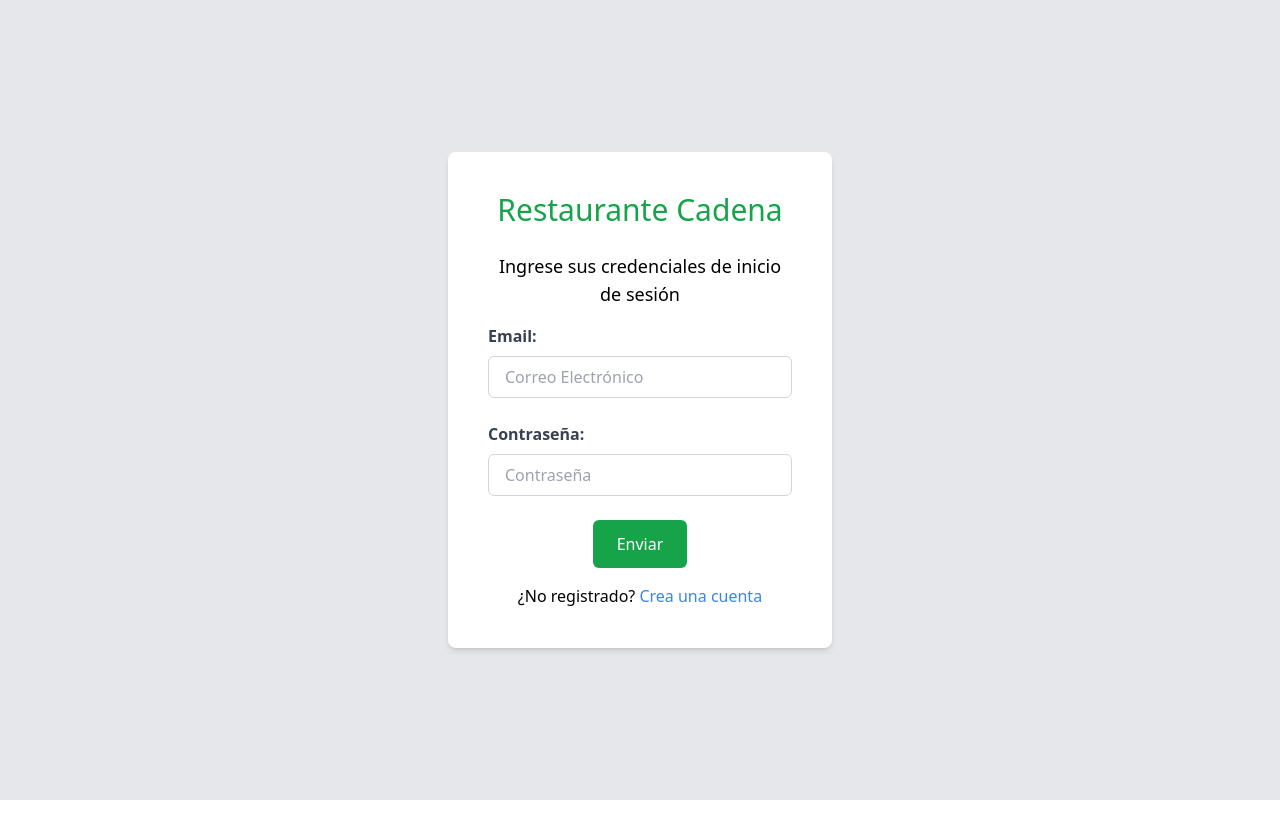
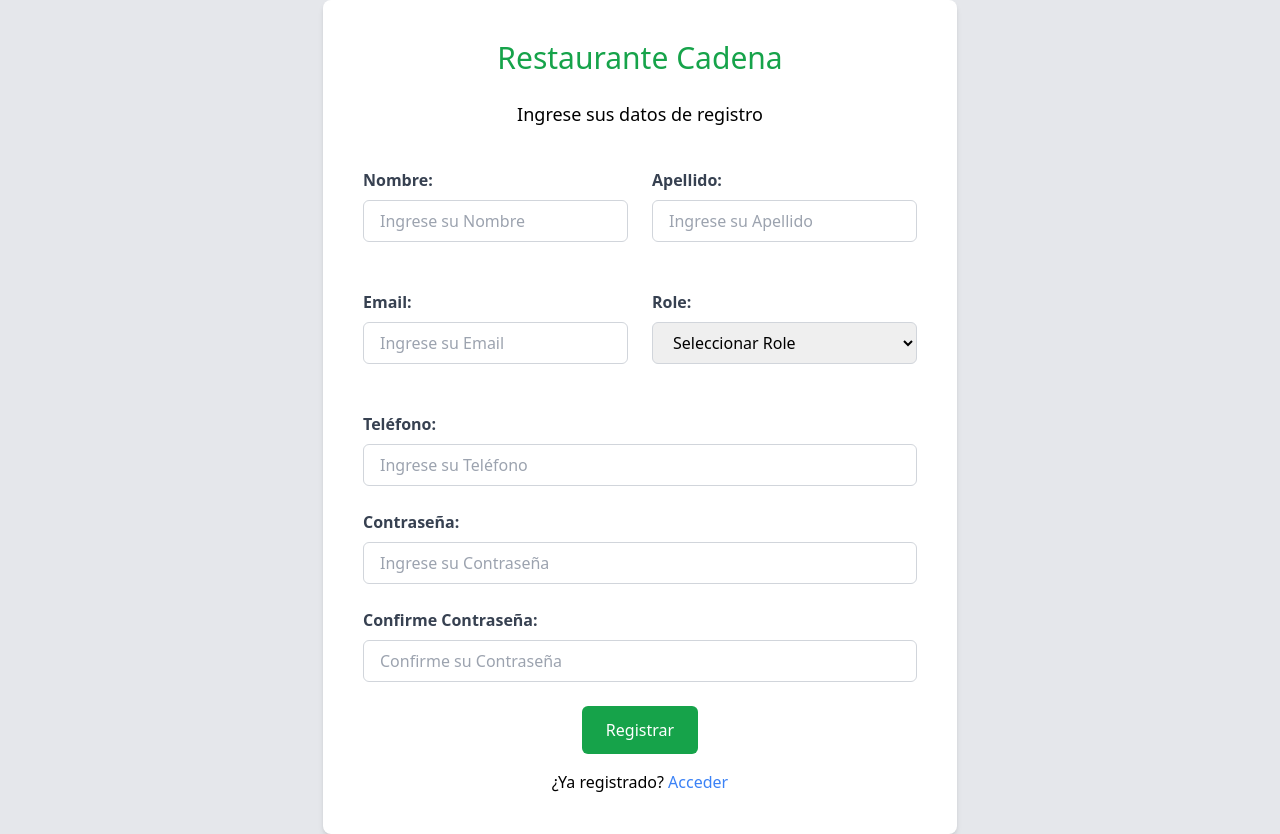
Before and after one commit to AndresRamirezWeb/restaurante, an Angular app in the folder frontend-cadena/: page /signup in a window 1280 px wide. Before the commit this address led to /. Before the commit the page ends 800 px from the top, so only its background shows below. Built offline with nearby package versions, Linux system fonts and the light colour scheme.

Commit message:
Se ajusta logica para registrar usuario y se implementa sweetalert 2 para las notificaciones

```diff
--- a/frontend-cadena/package.json
+++ b/frontend-cadena/package.json
@@ -24,6 +24,7 @@
     "@auth0/angular-jwt": "^5.2.0",
     "express": "^4.18.2",
     "rxjs": "~7.8.0",
+    "sweetalert2": "^11.10.8",
     "tslib": "^2.3.0",
     "zone.js": "~0.14.3"
   },
--- a/frontend-cadena/src/app/app-routing.module.ts
+++ b/frontend-cadena/src/app/app-routing.module.ts
@@ -13,7 +13,7 @@ import { DetallesComponent } from './components/detalles/detalles/detalles.compo
 
 export const routes: Routes = [
   { path: '', component: LoginComponent },
-  { path: 'register', component: RegisterComponent },
+  { path: 'signup', component: RegisterComponent },
   {
     path: 'menu',
     component: SidebarComponent,
--- a/frontend-cadena/src/app/components/auth/login/login.component.html
+++ b/frontend-cadena/src/app/components/auth/login/login.component.html
@@ -40,7 +40,7 @@
             </div>
         </form>
         <p class="mt-4">¿No registrado?
-            <a routerLink="/register" class="text-blue-500
+            <a routerLink="/signup" class="text-blue-500
             hover:underline">Crea una cuenta</a>
         </p>
     </div>
--- a/frontend-cadena/src/app/components/auth/login/login.component.ts
+++ b/frontend-cadena/src/app/components/auth/login/login.component.ts
@@ -9,11 +9,13 @@ import { AuthService } from '../../../services/auth/auth.service';
 import { Router, RouterModule } from '@angular/router';
 import { NgIf } from '@angular/common';
 
+import Swal from 'sweetalert2';
+
 @Component({
   selector: 'app-login',
-  templateUrl: './login.component.html',
   standalone: true,
   imports: [RouterModule, ReactiveFormsModule, NgIf],
+  templateUrl: './login.component.html',
 })
 export class LoginComponent implements OnInit {
   loginForm: FormGroup;
@@ -36,7 +38,12 @@ export class LoginComponent implements OnInit {
 
     this.authService.login(email, password).subscribe(
       (res: any) => {
-        alert('Login exitoso!');
+        Swal.fire({
+          title: '¡Inicio de sesión exitoso!',
+          text: 'Ha iniciado sesión correctamente.',
+          icon: 'success',
+          confirmButtonText: 'OK',
+        });
         localStorage.setItem('token', res.token);
         this.router.navigate(['/menu']);
         this.loginForm.reset();
@@ -44,8 +51,12 @@ export class LoginComponent implements OnInit {
       (error) => {
         console.error('Error al iniciar sesión:', error.message);
         // Mostrar mensaje de error al usuario
-        alert('Error al iniciar sesión. Intente nuevamente.');
-        this.loginForm.setErrors({ loginError: 'Credenciales incorrectas' });
+        Swal.fire({
+          title: '¡Inicio de sesión fallido!',
+          text: 'Las credenciales ingresadas son incorrectas. Inténtalo de nuevo.',
+          icon: 'error',
+          confirmButtonText: 'OK',
+        });
       },
     );
   }
--- a/frontend-cadena/src/app/components/auth/register/register.component.html
+++ b/frontend-cadena/src/app/components/auth/register/register.component.html
@@ -10,74 +10,128 @@
             Ingrese sus datos de registro
         </h3>
         <br>
-        <form action="">
+        <form [formGroup]="registerForm">
 
             <div class="flex flex-wrap -mx-3 mb-6">
 
                 <div class="w-full md:w-1/2 px-3 mb-6 md:mb-0">
-                    <label for="first_name" class="block mt-4 mb-2 text-left text-gray-700 font-bold">Nombre:</label>
-                    <input type="text" id="first_name" name="first_name" placeholder="Ingrese su Nombre" class="block w-full mb-6 px-4 py-2 border
-                -gray-300 rounded-md focus:outline-none
+
+                    <label for="nombre" class="block mt-4 mb-2 text-left text-gray-700 font-bold">Nombre:</label>
+
+                    <div *ngIf="registerForm.hasError('required', 'nombre') && registerForm.controls['nombre'].dirty"
+                        class="text-red-500 text-sm">
+                        El nombre es requerido
+                    </div>
+                    <!-- <div *ngIf="registerForm.hasError('nombre', 'nombre')" class="text-red-500 text-sm">El
+                        nombre es invalido
+                    </div> -->
+                    <input formControlName="nombre" type="text" id="nombre" name="nombre"
+                        placeholder="Ingrese su Nombre" class="block w-full mb-6 px-4 py-2 border border-gray-300 rounded-md focus:outline-none
                  focus:border-green-400" required>
                 </div>
 
                 <div class="w-full md:w-1/2 px-3">
-                    <label for="last_name" class="block mb-2 text-left
-             text-gray-700 font-bold">Apellido:</label>
-                    <input type="text" id="last_name" name="last_name" placeholder="Ingrese su Apellido" class="block w-full mb-6 px-4 py-2 border
-                border-gray-300 rounded-md focus:outline-none
+                    <label for="apellido" class="block mt-4 mb-2 text-left text-gray-700 font-bold">Apellido:</label>
+                    <div *ngIf="registerForm.hasError('required', 'apellido') && registerForm.controls['apellido'].dirty"
+                        class="text-red-500 text-sm">
+                        El apellido es requerido
+                    </div>
+                    <!-- <div *ngIf="registerForm.hasError('last_name', 'last_name')" class="text-red-500 text-sm">El
+                        apellido es invalido
+                    </div> -->
+                    <input formControlName="apellido" type="text" id="apellido" name="apellido"
+                        placeholder="Ingrese su Apellido" class="block w-full mb-6 px-4 py-2 border border-gray-300 rounded-md focus:outline-none
                  focus:border-green-400" required>
                 </div>
 
             </div>
 
             <div class="flex flex-wrap -mx-3 mb-6">
+
                 <div class="w-full md:w-1/2 px-3 mb-6 md:mb-0">
                     <label for="email" class="block mb-2 text-left text-gray-700 font-bold">Email:</label>
-                    <input type="email" id="email" name="email" placeholder="Ingrese su Email"
+                    <div *ngIf="registerForm.hasError('required', 'email') && registerForm.controls['email'].dirty"
+                        class="text-red-500 text-sm">
+                        El email es requerido
+                    </div>
+                    <div *ngIf="registerForm.hasError('email', 'email')" class="text-red-500 text-sm">El
+                        email es invalido
+                    </div>
+                    <input formControlName="email" type="email" id="email" name="email" placeholder="Ingrese su Email"
                         class="block w-full mb-6 px-4 py-2 border border-gray-300 rounded-md focus:outline-none focus:border-green-400"
                         required>
                 </div>
 
                 <div class="w-full md:w-1/2 px-3">
-                    <label for="role" class="block mb-2 text-left
-             text-gray-700 font-bold">Role:</label>
-                    <input type="text" id="role" name="role" placeholder="Ingrese su role" class="block w-full mb-6 px-4 py-2 border
+                    <label for="role" class="block mb-2 text-left text-gray-700 font-bold">Role:</label>
+                    <div *ngIf="registerForm.hasError('required', 'role') && registerForm.controls['role'].dirty"
+                        class="text-red-500 text-sm">
+                        El role es requerido
+                    </div>
+                    <!-- <div *ngIf="registerForm.hasError('role', 'role')" class="text-red-500 text-sm">
+                        El role es invalido
+                    </div> -->
+                    <select formControlName="role" id="role" name="role" class="block w-full mb-6 px-4 py-2 border
                 border-gray-300 rounded-md focus:outline-none
                  focus:border-green-400" required>
+                        <option value="">Seleccionar Role</option>
+                        <option value="ADMIN">Admin</option>
+                        <option value="MOD">Moderator</option>
+                        <option value="USER">User</option>
+                    </select>
                 </div>
+
             </div>
-
 
             <label for="phone" class="block mb-2 text-left
              text-gray-700 font-bold">Teléfono:</label>
-            <input type="text" id="phone" name="phone" placeholder="Ingrese su Teléfono" class="block w-full mb-6 px-4 py-2 border
+            <div *ngIf="registerForm.hasError('required', 'phone') && registerForm.controls['phone'].dirty"
+                class="text-red-500 text-sm">
+                El teléfono es requerido
+            </div>
+            <!-- <div *ngIf="registerForm.hasError('phone', 'phone')" class="text-red-500 text-sm">
+                El teléfono es invalido
+            </div> -->
+            <input formControlName="phone" type="tel" id="phone" name="phone" placeholder="Ingrese su Teléfono" class="block w-full mb-6 px-4 py-2 border
                 border-gray-300 rounded-md focus:outline-none
                  focus:border-green-400" required>
 
             <label for="password" class="block mb-2 text-left
              text-gray-700 font-bold">Contraseña:</label>
-            <input type="password" id="password" name="password" placeholder="Ingrese su Contraseña" class="block w-full mb-6 px-4 py-2 border
+            <div *ngIf="registerForm.hasError('required', 'password') && registerForm.controls['password'].dirty"
+                class="text-red-500 text-sm">
+                El password es requerido
+            </div>
+            <div *ngIf="registerForm.hasError('password', 'password')" class="text-red-500 text-sm">
+                El password es invalido
+            </div>
+            <input formControlName="password" type="password" id="password" name="password"
+                placeholder="Ingrese su Contraseña" class="block w-full mb-6 px-4 py-2 border
                 border-gray-300 rounded-md focus:outline-none
                  focus:border-green-400" required>
 
             <label for="confirmPassword" class="block mb-2 text-left
              text-gray-700 font-bold">Confirme Contraseña:</label>
-            <input type="password" id="confirmPassword" name="confirmPassword" placeholder="Confirme su Contraseña"
-                class="block w-full mb-6 px-4 py-2 border
+            <div *ngIf="registerForm.hasError('required', 'confirmPassword') && registerForm.controls['confirmPassword'].dirty"
+                class="text-red-500 text-sm">
+                El password es requerido
+            </div>
+            <!-- <div *ngIf="registerForm.hasError('confirmPassword', 'confirmPassword')" class="text-red-500 text-sm">
+                El password es invalido </div> -->
+            <input formControlName="confirmPassword" type="password" id="confirmPassword" name="confirmPassword"
+                placeholder="Confirme su Contraseña" class="block w-full mb-6 px-4 py-2 border
                 border-gray-300 rounded-md focus:outline-none
                  focus:border-green-400" required>
 
             <div class="flex justify-center items-center">
-                <button type="submit" class="bg-green-600 text-white py-3 px-6 rounded
-                    -md cursor-pointer transition-colors
+                <button [disabled]="registerForm.invalid" (click)="registrar()" class="bg-green-600 text-white py-3 px-6 rounded-md cursor-pointer transition-colors
                     duration-300 hover:bg-green-500">
                     Registrar
                 </button>
             </div>
         </form>
         <p class="mt-4">¿Ya registrado?
-            <a href="/" class="text-blue-500
+            <a routerLink="/" class="text-blue-500
             hover:underline">Acceder</a>
         </p>
     </div>
--- a/frontend-cadena/src/app/components/auth/register/register.component.ts
+++ b/frontend-cadena/src/app/components/auth/register/register.component.ts
@@ -1,47 +1,85 @@
 import { Component, OnInit } from '@angular/core';
-import { FormBuilder, FormGroup, Validators } from '@angular/forms';
-// import { AuthService } from './auth.service';
-import { Router } from '@angular/router';
+import {
+  FormBuilder,
+  FormGroup,
+  ReactiveFormsModule,
+  Validators,
+} from '@angular/forms';
+import { AuthService } from '../../../services/auth/auth.service';
+import { Router, RouterModule } from '@angular/router';
+import { NgIf } from '@angular/common';
+
+import Swal from 'sweetalert2';
 
 @Component({
   selector: 'app-register',
   standalone: true,
-  imports: [],
+  imports: [RouterModule, ReactiveFormsModule, NgIf],
   templateUrl: './register.component.html',
 })
-
-// export class RegisterComponent implements OnInit {
-export class RegisterComponent {
-  registroForm: FormGroup;
+export class RegisterComponent implements OnInit {
+  registerForm: FormGroup;
 
   constructor(
     private fb: FormBuilder,
-    // private authService: AuthService,
+    private authService: AuthService,
     private router: Router,
   ) {
-    this.registroForm = this.fb.group({
+    this.registerForm = this.fb.group({
       nombre: ['', Validators.required],
       apellido: ['', Validators.required],
       email: ['', [Validators.required, Validators.email]],
       role: ['', Validators.required],
       phone: ['', Validators.required],
-      password: ['', Validators.required],
+      password: ['', [Validators.required]],
+      confirmPassword: ['', Validators.required],
     });
   }
 
   ngOnInit() {}
 
-  // registrar() {
-  //   const { nombre, apellido, email, password } = this.registroForm.value;
-  //   this.authService.registrar(nombre, apellido, email, password).subscribe(
-  //     () => {
-  //       console.log('Registro exitoso');
-  //       this.router.navigate(['/login']);
-  //     },
-  //     (error) => {
-  //       console.error('Error al registrar:', error);
-  //       // Mostrar mensaje de error al usuario
-  //     },
-  //   );
-  // }
+  registrar() {
+    const { nombre, apellido, email, role, phone, password, confirmPassword } =
+      this.registerForm.value;
+
+    if (password !== confirmPassword) {
+      Swal.fire({
+        title: 'Oops...',
+        text: 'Las contraseñas no coinciden',
+        icon: 'error',
+        confirmButtonText: 'OK',
+      });
+      return;
+    }
+
+    this.authService
+      .registrar(nombre, apellido, email, role, phone, password)
+      .subscribe(
+        (res: any) => {
+          // alert('Registro exitoso!');
+          Swal.fire({
+            title: '¡Registro exitoso!',
+            text: 'Se ha registrado correctamente.',
+            icon: 'success',
+            confirmButtonText: 'OK',
+          });
+          console.log('Registro exitoso', res);
+          this.router.navigate(['/']);
+          this.registerForm.reset();
+        },
+        (error) => {
+          const errorResponse = JSON.parse(error['error']);
+          console.error('Error al registrar:', errorResponse[0].msg);
+          Swal.fire({
+            title: '¡Registro fallido!',
+            text:
+              'La información ingresada es incorrecta: ' +
+              errorResponse[0].msg +
+              '. Inténtalo de nuevo',
+            icon: 'error',
+            confirmButtonText: 'OK',
+          });
+        },
+      );
+  }
 }
--- a/frontend-cadena/src/app/components/layout/sidebar/sidebar.component.html
+++ b/frontend-cadena/src/app/components/layout/sidebar/sidebar.component.html
@@ -12,7 +12,7 @@
                 </li>
                 <li>
                     <a (click)="logout()"
-                        class="block py-2 px-4 rounded-md text-white hover:bg-gray-700 cursor-pointer">
+                        class="font-bold block py-2 px-4 rounded-md text-white hover:bg-gray-700 cursor-pointer">
                         Cerrar Sesión
                     </a>
                 </li>
--- a/frontend-cadena/src/app/components/layout/sidebar/sidebar.component.ts
+++ b/frontend-cadena/src/app/components/layout/sidebar/sidebar.component.ts
@@ -7,7 +7,7 @@ import {
   RouterLinkActive,
 } from '@angular/router';
 
-// import { AuthService } from './auth.service';
+import { AuthService } from '../../../services/auth/auth.service';
 
 @Component({
   selector: 'app-sidebar',
@@ -27,10 +27,13 @@ export class SidebarComponent {
   ];
 
   // constructor(private router: Router, private authService: AuthService) {}
-  constructor(private router: Router) {}
+  constructor(
+    private authService: AuthService,
+    private router: Router,
+  ) {}
 
   logout() {
-    // this.authService.logout();
+    this.authService.logout();
     this.router.navigate(['/']);
   }
 }
--- a/frontend-cadena/src/app/services/auth/auth.service.ts
+++ b/frontend-cadena/src/app/services/auth/auth.service.ts
@@ -1,5 +1,5 @@
 import { Injectable } from '@angular/core';
-import { HttpClient, HttpHeaders } from '@angular/common/http';
+import { HttpClient } from '@angular/common/http';
 import { Observable } from 'rxjs';
 
 @Injectable({
@@ -17,9 +17,11 @@ export class AuthService {
     role: string,
     phone: string,
     password: string,
-  ): Observable<any> {
+  ): Observable<string> {
     const datos = { firstName, lastName, email, role, phone, password };
-    return this.http.post(`${this.apiUrl}/register`, datos);
+    return this.http.post<string>(`${this.apiUrl}/signup`, datos, {
+      responseType: 'text' as 'json',
+    });
   }
 
   login(email: string, password: string): Observable<string> {
```
Also changed, not shown: 1 other file (tests, documents, lock files or other folders).
